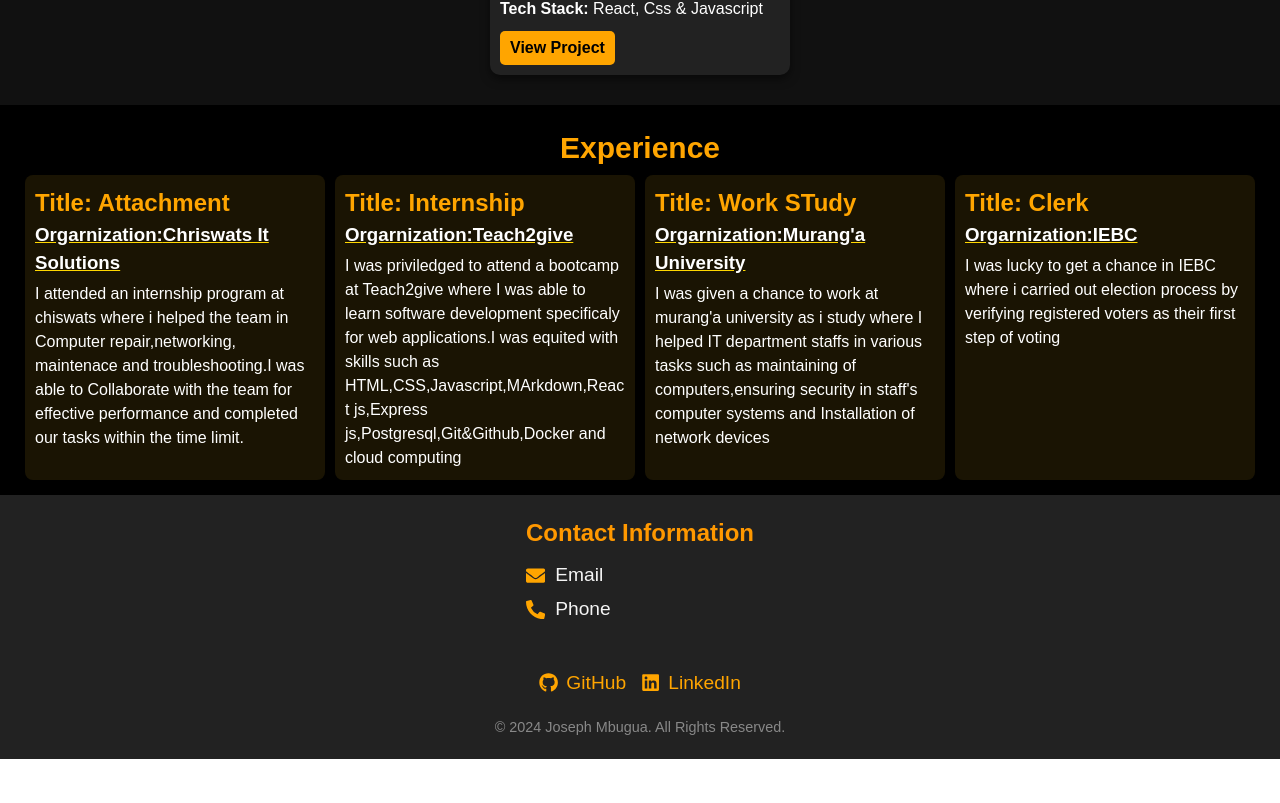
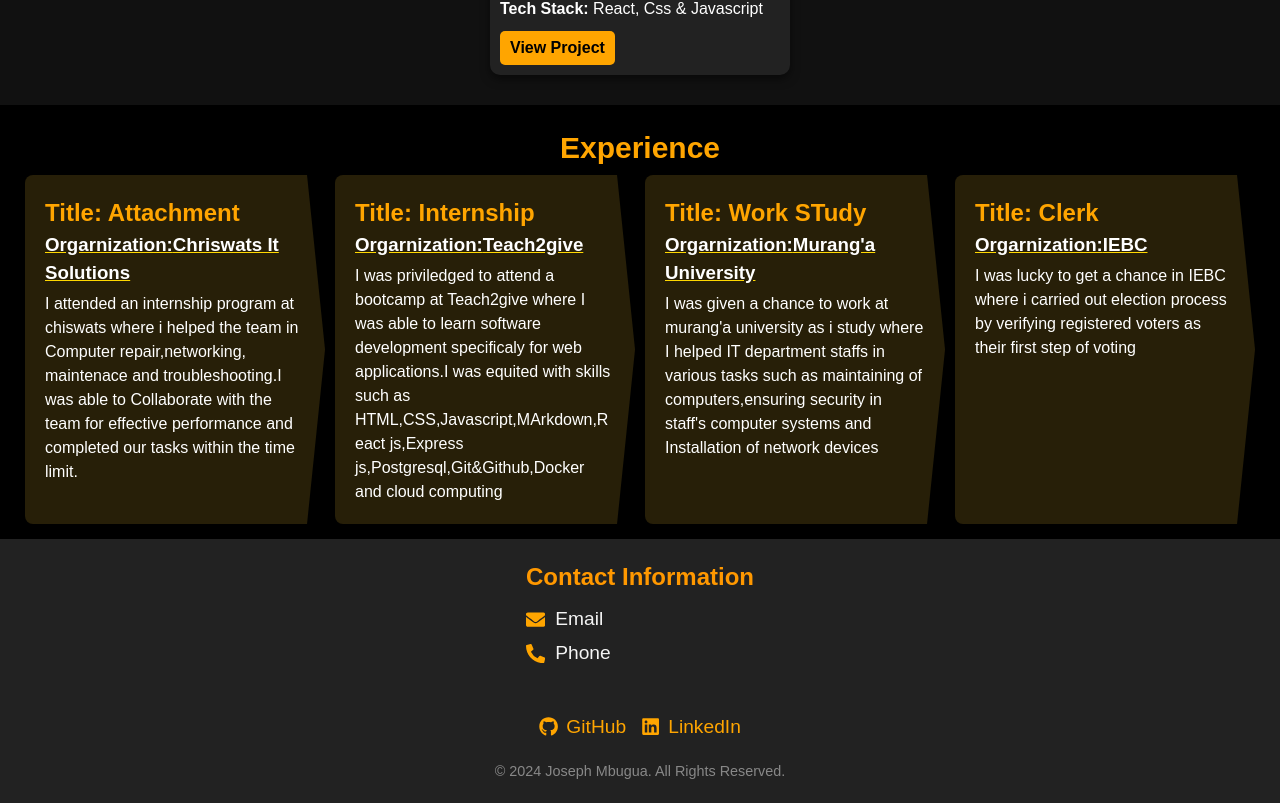
Before and after one commit to Joseh254/Portfolio, a React (Vite) app: page / in a window 1280 px wide. Shown: the part 2432-3235 px from the top of the page. Before the commit the page ends 3191 px from the top, so only its background shows below. Built offline with nearby package versions, Linux system fonts and the light colour scheme.

Commit message:
add clippath

```diff
--- a/src/COMPONENTS/EXPERIENCE/Experience.css
+++ b/src/COMPONENTS/EXPERIENCE/Experience.css
@@ -33,12 +33,15 @@ animation: heading 2s ease 0s 1 normal forwards;
         display: flex;
         flex-direction: column;
         width: 30rem;
-        background-color: rgb(26, 20, 3);
+        background-color: rgb(39, 31, 8);
         padding: 1rem;
         border-radius: 8px;
+        padding: 2rem;
         position: relative;
         overflow: hidden;
         animation: card 2s ease 0s 1 normal forwards;
+        clip-path: polygon(0% 0%, 94% 0, 100% 50%, 94% 100%, 0% 100%);
+
     }
     @keyframes card {
         0% {
```
